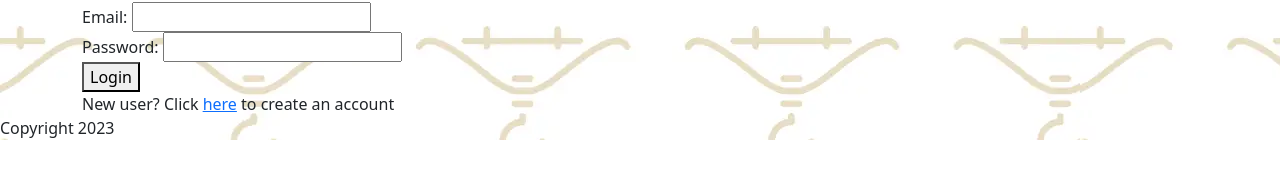
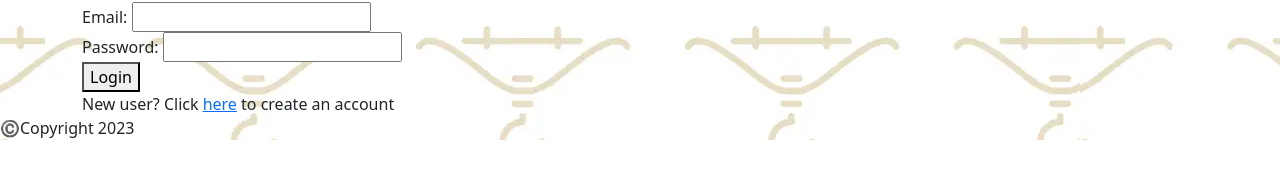
Before and after one commit to adenaeisenberg/outfit-planner, a React (Vite) app: page /login in a window 1280 px wide. Shown: the part 178-356 px from the top of the page. Built offline with nearby package versions, Linux system fonts and the light colour scheme; no server answers; a web font is replaced by a local one.

Commit message:
added content to footer

```diff
--- a/src/ClothingCalendar.jsx
+++ b/src/ClothingCalendar.jsx
@@ -3,7 +3,7 @@ import axios from "axios";
 
 import Calendar from "react-calendar";
 import "react-calendar/dist/Calendar.css";
-import { addDays, isSameDay, subDays } from "date-fns";
+// import { addDays, isSameDay, subDays } from "date-fns";
 
 export function ClothingCalendar() {
   // https://www.youtube.com/watch?v=WutUO81wE90
--- a/src/Content.jsx
+++ b/src/Content.jsx
@@ -7,6 +7,8 @@ import { OutfitsIndex } from "./OutfitsIndex";
 import { TopsIndex } from "./TopsIndex";
 import { BottomsIndex } from "./BottomsIndex";
 import { ClothingCalendar } from "./ClothingCalendar";
+
+import "./Login.css";
 
 export function Content() {
   // Outfit section //
--- a/src/Footer.jsx
+++ b/src/Footer.jsx
@@ -1,7 +1,7 @@
 export function Footer() {
   return (
     <footer>
-      <p>Copyright 2023</p>
+      <p>©️Copyright 2023</p>
     </footer>
   );
 }
--- /dev/null
+++ b/src/Login.css
@@ -0,0 +1,9 @@
+.cascading-right {
+  margin-right: -50px;
+}
+
+@media (max-width: 991.98px) {
+  .cascading-right {
+    margin-right: 0;
+  }
+}
```
